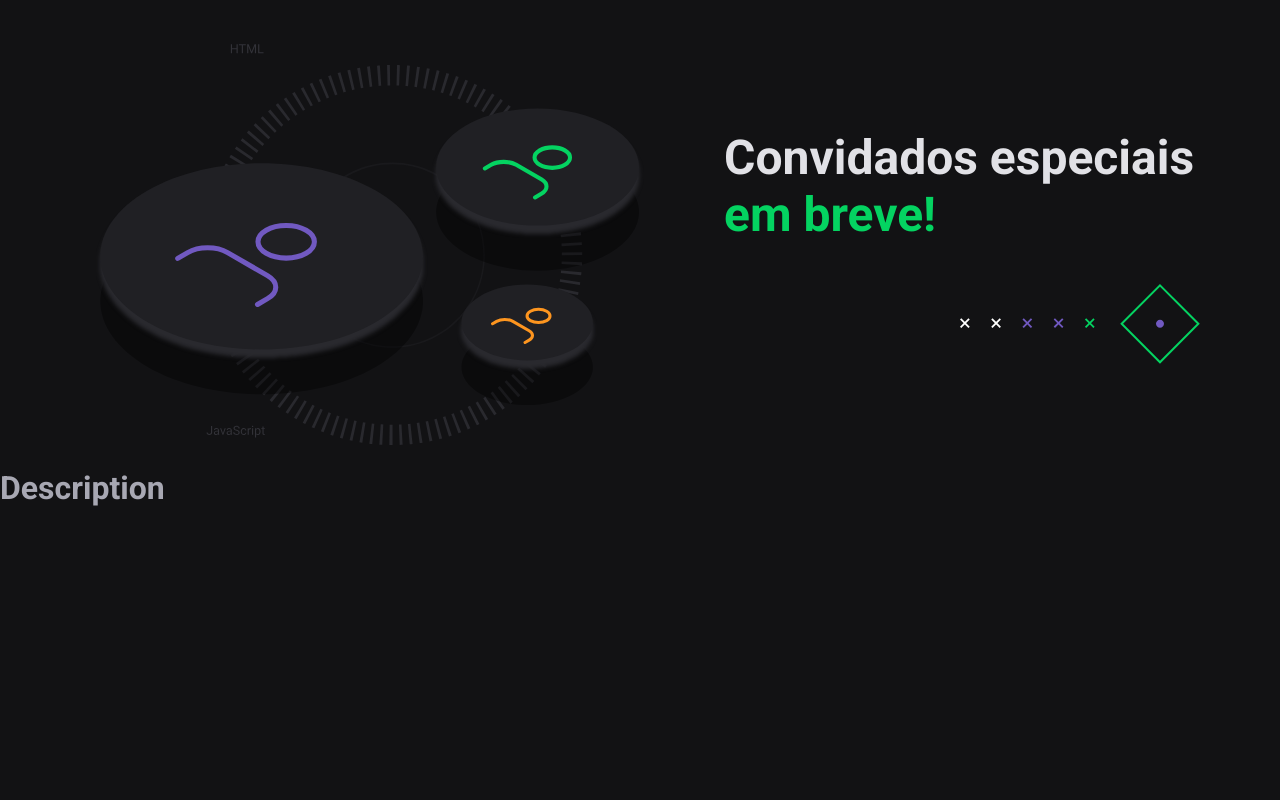
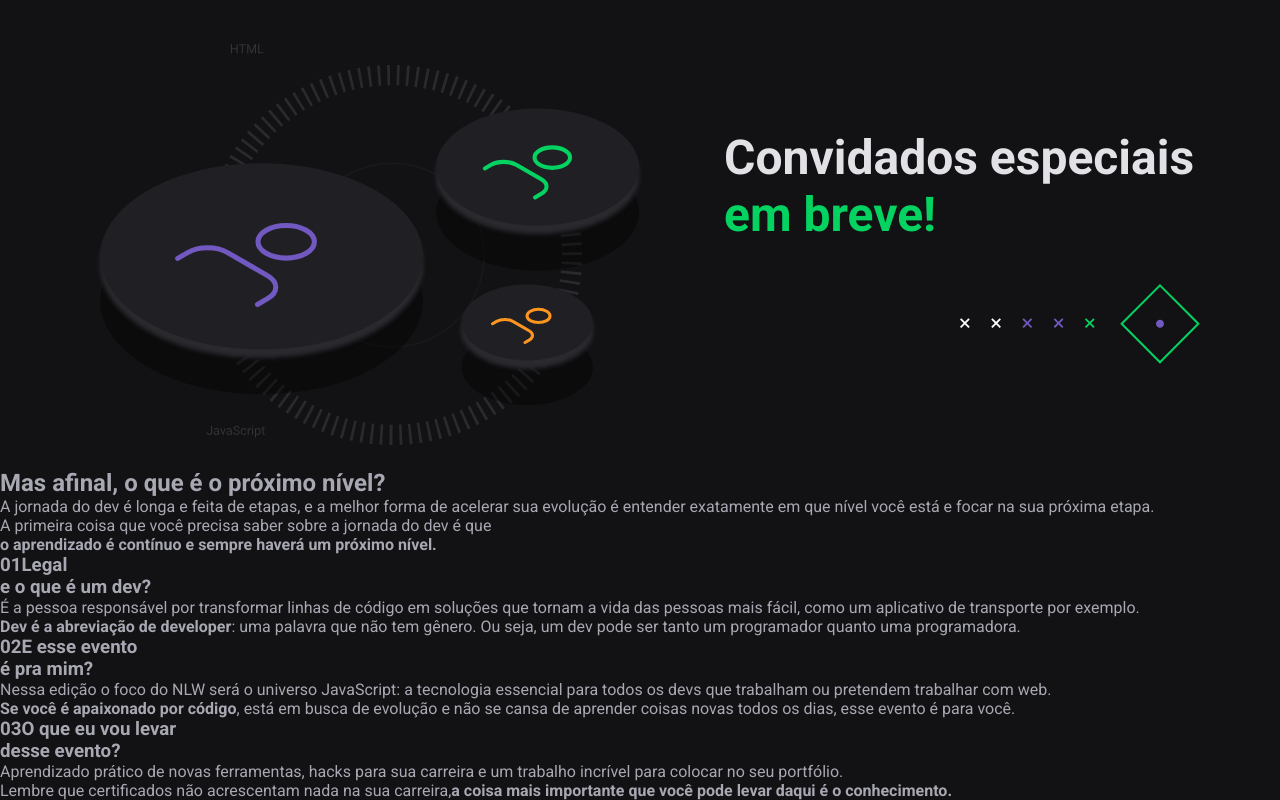
Before and after one commit to 0xjoaovpsantos/next-level-week-clone, a React (Create React App) app: page / in a window 1280 px wide. Shown: the part 5139-5939 px from the top of the page. Before the commit the page ends 5646 px from the top, so only its background shows below. Built offline with nearby package versions, Linux system fonts and the light colour scheme.

Commit message:
add: create structure of Description without style

```diff
--- a/src/components/Description/index.tsx
+++ b/src/components/Description/index.tsx
@@ -1,5 +1,86 @@
 import React from 'react';
 
-const Description: React.FC = () => <h1>Description</h1>;
+import { Container, Content } from './styles';
+
+import icon3Img from '../../assets/icon3.svg';
+
+const Description: React.FC = () => (
+  <Container>
+    <Content>
+      <div>
+        <div>
+          <h2>Mas afinal, o que é o próximo nível?</h2>
+          <p>
+            A jornada do dev é longa e feita de etapas, e a melhor forma de
+            acelerar sua evolução é entender exatamente em que nível você está e
+            focar na sua próxima etapa.
+          </p>
+        </div>
+        <div>
+          <p>
+            A primeira coisa que você precisa saber sobre a jornada do dev é que
+            <br />
+            <b>o aprendizado é contínuo e sempre haverá um próximo nível.</b>
+          </p>
+        </div>
+      </div>
+      <div>
+        <div>
+          <h3>
+            <span>01</span>
+            Legal
+            <br />e o que é um dev?
+          </h3>
+          <p>
+            É a pessoa responsável por transformar linhas de código em soluções
+            que tornam a vida das pessoas mais fácil, como um aplicativo de
+            transporte por exemplo.
+          </p>
+          <p>
+            <b>Dev é a abreviação de developer</b>: uma palavra que não tem
+            gênero. Ou seja, um dev pode ser tanto um programador quanto uma
+            programadora.
+          </p>
+        </div>
+        <div>
+          <h3>
+            <span>02</span>
+            E esse evento
+            <br />é pra mim?
+          </h3>
+          <p>
+            Nessa edição o foco do NLW será o universo JavaScript: a tecnologia
+            essencial para todos os devs que trabalham ou pretendem trabalhar
+            com web.
+          </p>
+          <p>
+            <b>Se você é apaixonado por código</b>, está em busca de evolução e
+            não se cansa de aprender coisas novas todos os dias, esse evento é
+            para você.
+          </p>
+        </div>
+        <div>
+          <h3>
+            <span>03</span>
+            O que eu vou levar
+            <br />
+            desse evento?
+          </h3>
+          <p>
+            Aprendizado prático de novas ferramentas, hacks para sua carreira e
+            um trabalho incrível para colocar no seu portfólio.
+          </p>
+          <p>
+            Lembre que certificados não acrescentam nada na sua carreira,
+            <b>
+              a coisa mais importante que você pode levar daqui é o
+              conhecimento.
+            </b>
+          </p>
+        </div>
+      </div>
+    </Content>
+  </Container>
+);
 
 export default Description;
--- /dev/null
+++ b/src/components/Description/styles.ts
@@ -0,0 +1,5 @@
+import styled from 'styled-components';
+
+export const Container = styled.section``;
+
+export const Content = styled.div``;
```
